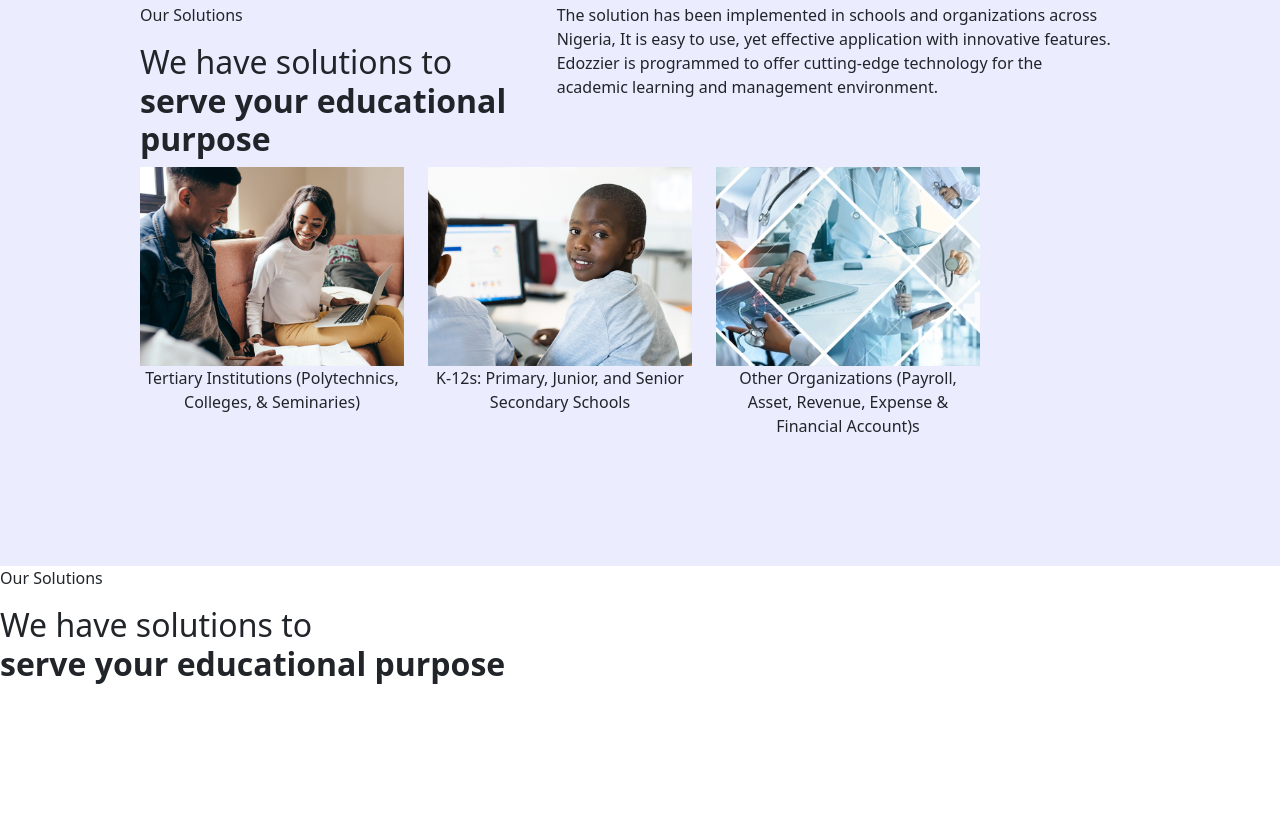
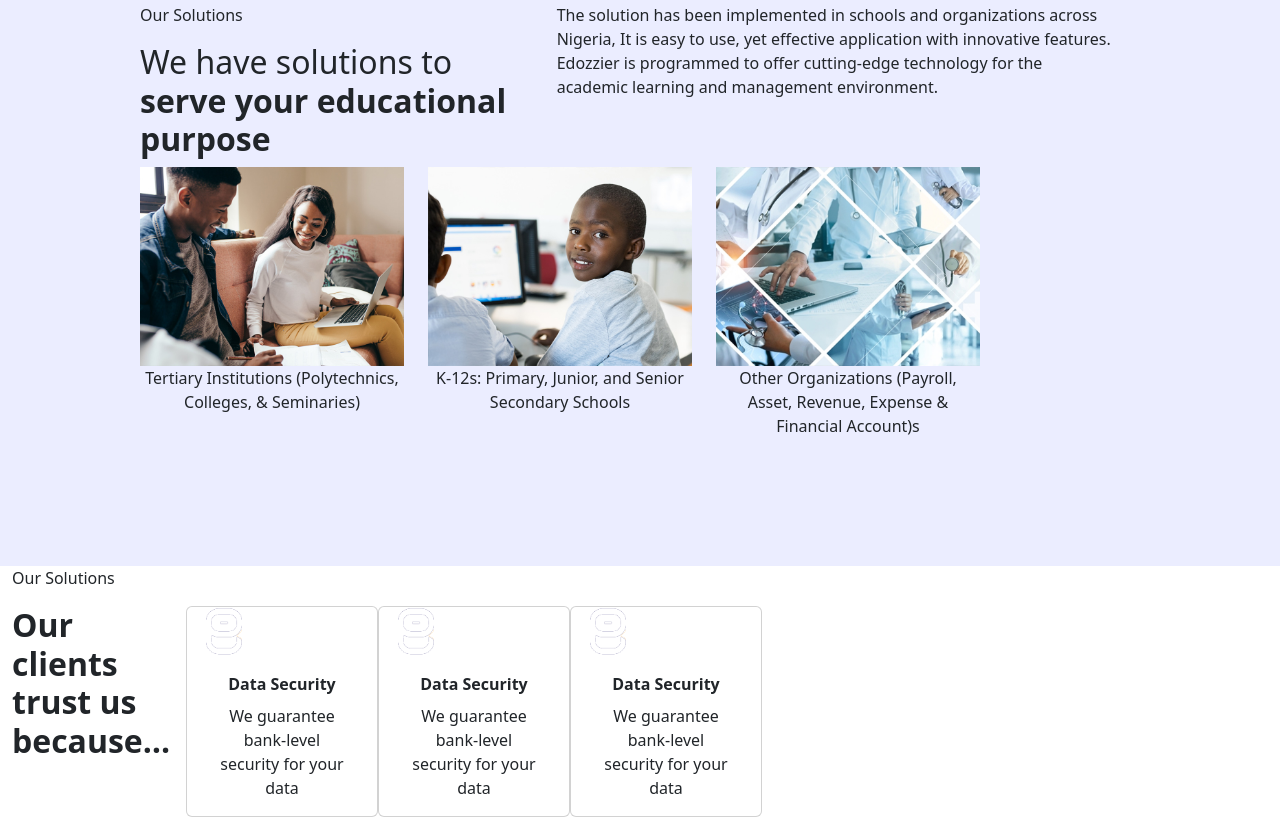
Before and after one commit to codify01/edozzier-, a plain HTML site: page index.html in a window 1280 px wide. Shown: the part 1430-2267 px from the top of the page. Before the commit the page ends 2121 px from the top, so only its background shows below. Drawn offline with nearby package versions, Linux system fonts and the light colour scheme.

Commit message:
glsduafyu

```diff
--- a/index.html
+++ b/index.html
@@ -121,13 +121,35 @@
             </div>
         </section>
         <section class="sec4">
-            <div class="">
+            <div class="row container">
                 <p>Our Solutions</p>
-                <h2>
-                    We have solutions to <br><span class="fw-bold">serve your educational purpose</span>
-                </h2>
-              </div>
-
+                <div class="col-12 col-md-2">
+                    <h2 class="fw-bold">
+                        Our clients trust us because…
+                    </h2>
+                  </div>
+                  <div class="card col-12 col-md-4 text-center" style="width: 12rem;">
+                    <img src="edozzier/Edozzier-Fav@2xwhite.png" width="30%" class="mx-" alt="...">
+                    <div class="card-body">
+                        <p class="card-title fw-bold text-center">Data Security</p>
+                      <p class="card-text text-center">We guarantee bank-level security for your data</p>
+                    </div>
+                  </div>
+                  <div class="card col-12 col-md-4 text-center" style="width: 12rem;">
+                    <img src="edozzier/Edozzier-Fav@2xwhite.png" width="30%" class="mx-" alt="...">
+                    <div class="card-body">
+                        <p class="card-title fw-bold text-center">Data Security</p>
+                      <p class="card-text text-center">We guarantee bank-level security for your data</p>
+                    </div>
+                  </div>
+                  <div class="card col-12 col-md-4 text-center" style="width: 12rem;">
+                    <img src="edozzier/Edozzier-Fav@2xwhite.png" width="30%" class="mx-" alt="...">
+                    <div class="card-body">
+                        <p class="card-title fw-bold text-center">Data Security</p>
+                      <p class="card-text text-center">We guarantee bank-level security for your data</p>
+                    </div>
+                  </div>
+            </div>
         </section>
     </main>
 
```
